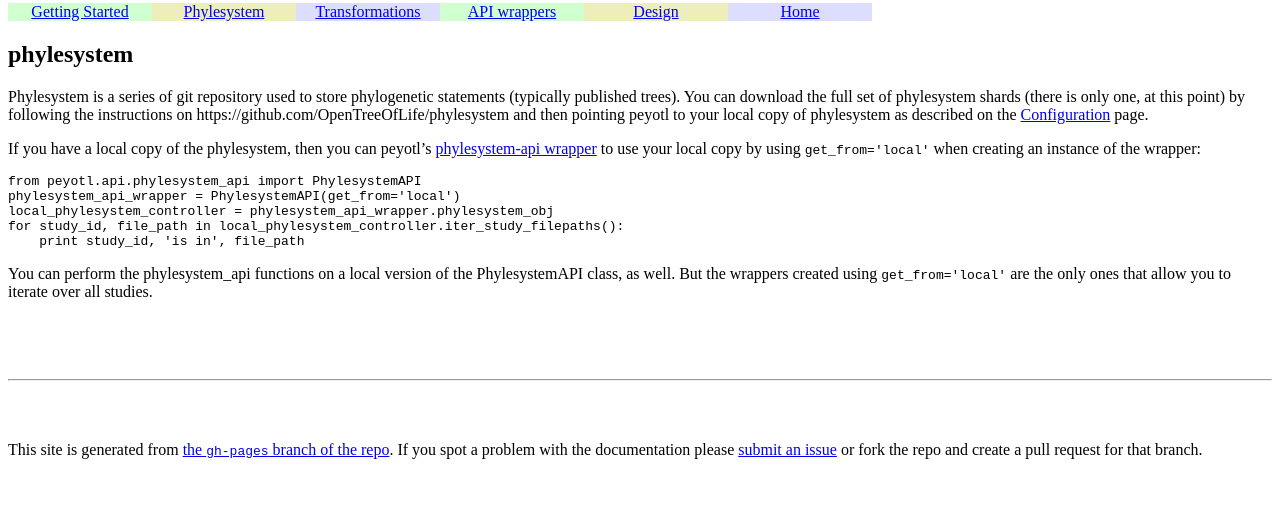
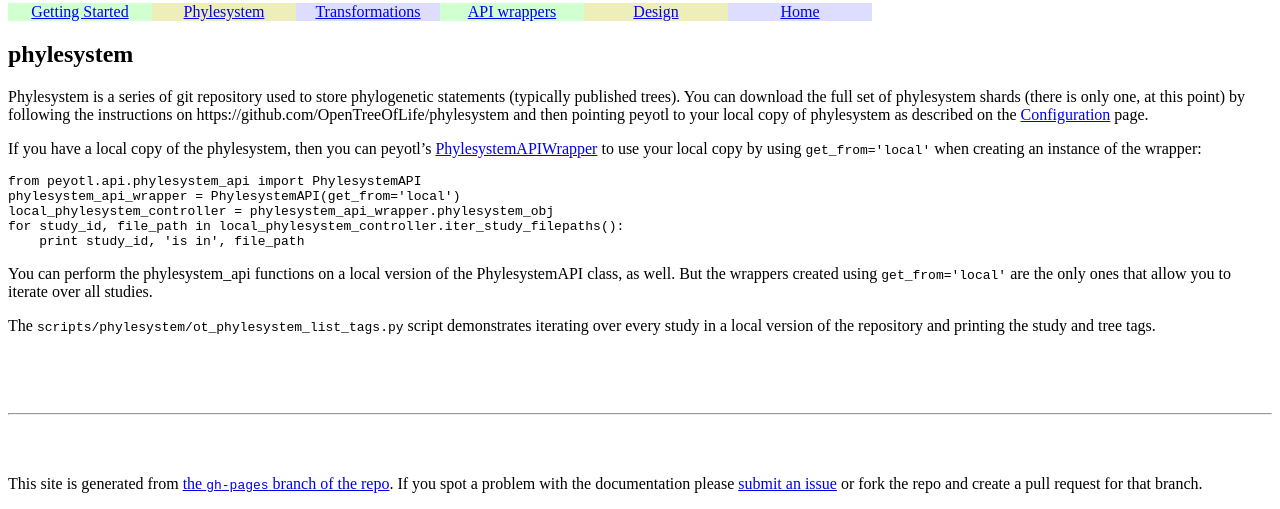
Before and after one commit to OpenTreeOfLife/peyotl, a Jekyll site: the page built from phylesystem/index.md, in a window 1280 px wide. Shown: the part 348-857 px from the top of the page. Built offline with Jekyll 4.4.1, drawn with Linux system fonts in a browser that asks for light colours.

Commit message:
pointer to new script and link rot pointed out by KAC has been fixed

```diff
--- a/phylesystem/index.md
+++ b/phylesystem/index.md
@@ -7,7 +7,7 @@ Phylesystem is a series of git repository used to store phylogenetic statements
 You can download the full set of phylesystem shards (there is only one, at this point) by following the instructions on https://github.com/OpenTreeOfLife/phylesystem
 and then pointing peyotl to your local copy of phylesystem as described on the [Configuration](../Configuration) page.
 
-If you have a local copy of the phylesystem, then you can peyotl's [phylesystem-api wrapper](../PhylesystemAPIWrapper) to use your local copy by using `get_from='local'` when creating an instance of the wrapper:
+If you have a local copy of the phylesystem, then you can peyotl's [PhylesystemAPIWrapper](../phylesystem-api-wrapper) to use your local copy by using `get_from='local'` when creating an instance of the wrapper:
 
     from peyotl.api.phylesystem_api import PhylesystemAPI
     phylesystem_api_wrapper = PhylesystemAPI(get_from='local')
@@ -17,3 +17,7 @@ If you have a local copy of the phylesystem, then you can peyotl's [phylesystem-
 
 You can perform the phylesystem_api functions on a local version of the PhylesystemAPI class, as well.
 But the wrappers created using `get_from='local'` are the only ones that allow you to iterate over all studies.
+
+The `scripts/phylesystem/ot_phylesystem_list_tags.py` script demonstrates iterating
+    over every study in a local version of the repository and printing the study and
+    tree tags.
```
